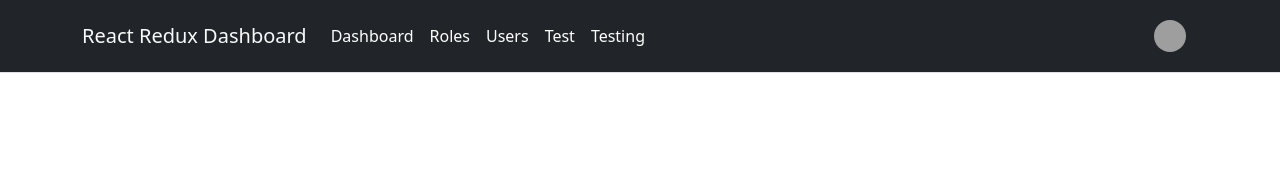
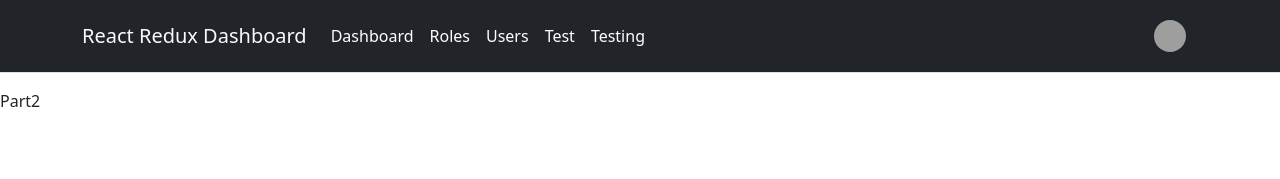
Before and after one commit to vinothsmart/react-redux-dashboard, a React (Create React App) app: page /jsprepare/Part2 in a window 1280 px wide. Shown: the top 179 px of the page. Built offline with nearby package versions, Linux system fonts and the light colour scheme; grey boxes are pictures that could not be loaded.

Commit message:
finding neagtive value

```diff
--- a/src/components/AppRouter.js
+++ b/src/components/AppRouter.js
@@ -19,7 +19,8 @@ import ImperativeHandleHook from "./pages/Hooks/ImperativeHandleHook/ImperativeH
 import ContextHook from "./pages/Hooks/ContextHook/ContextHook";
 import MemoHook from "./pages/Hooks/MemoHook";
 import CallbackHook from "./pages/Hooks/CallBackHook/CallbackHook";
-import Part1 from "./pages/JsPepare/Prepare";
+import Part1 from "./pages/JsPepare/Part1";
+import Part2 from "./pages/JsPepare/Part2";
 
 const AppRouter = () => {
   return (
@@ -46,6 +47,7 @@ const AppRouter = () => {
       <Route exact path="/hooks/useCallback" component={CallbackHook} />
       <Route exact path="/jsc/basic" component={Basic} />
       <Route exact path="/jsprepare/Part1" component={Part1} />
+      <Route exact path="/jsprepare/Part2" component={Part2} />
     </Switch>
   );
 };
--- /dev/null
+++ b/src/components/pages/JsPepare/Part2.js
@@ -0,0 +1,18 @@
+import React from "react";
+
+const Part2 = () => {
+  const arr = [1, 2, 3, 5, -1, 6, 3, 5, 11, 12];
+  let hasNegative = false;
+  for (let i = 0; i < arr.length; i++) {
+    console.log(arr[i]);
+    if (arr[i] < 0) {
+      hasNegative = true;
+    }
+  }
+
+  console.log(hasNegative);
+
+  return <div>Part2</div>;
+};
+
+export default Part2;
```
Also changed, not shown: src/components/pages/JsPepare/Part1.js (renamed from src/components/pages/JsPepare/Prepare.js).
